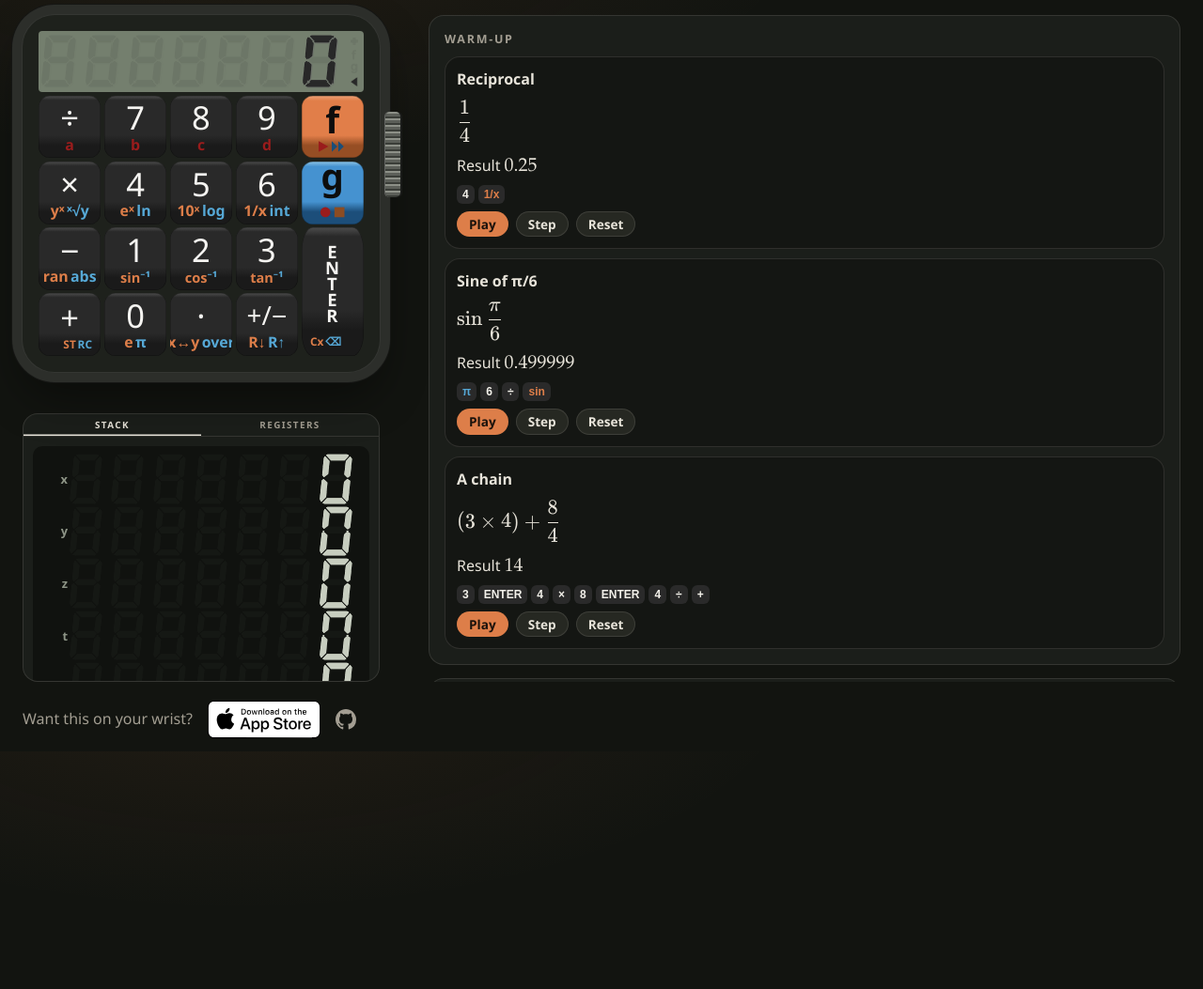
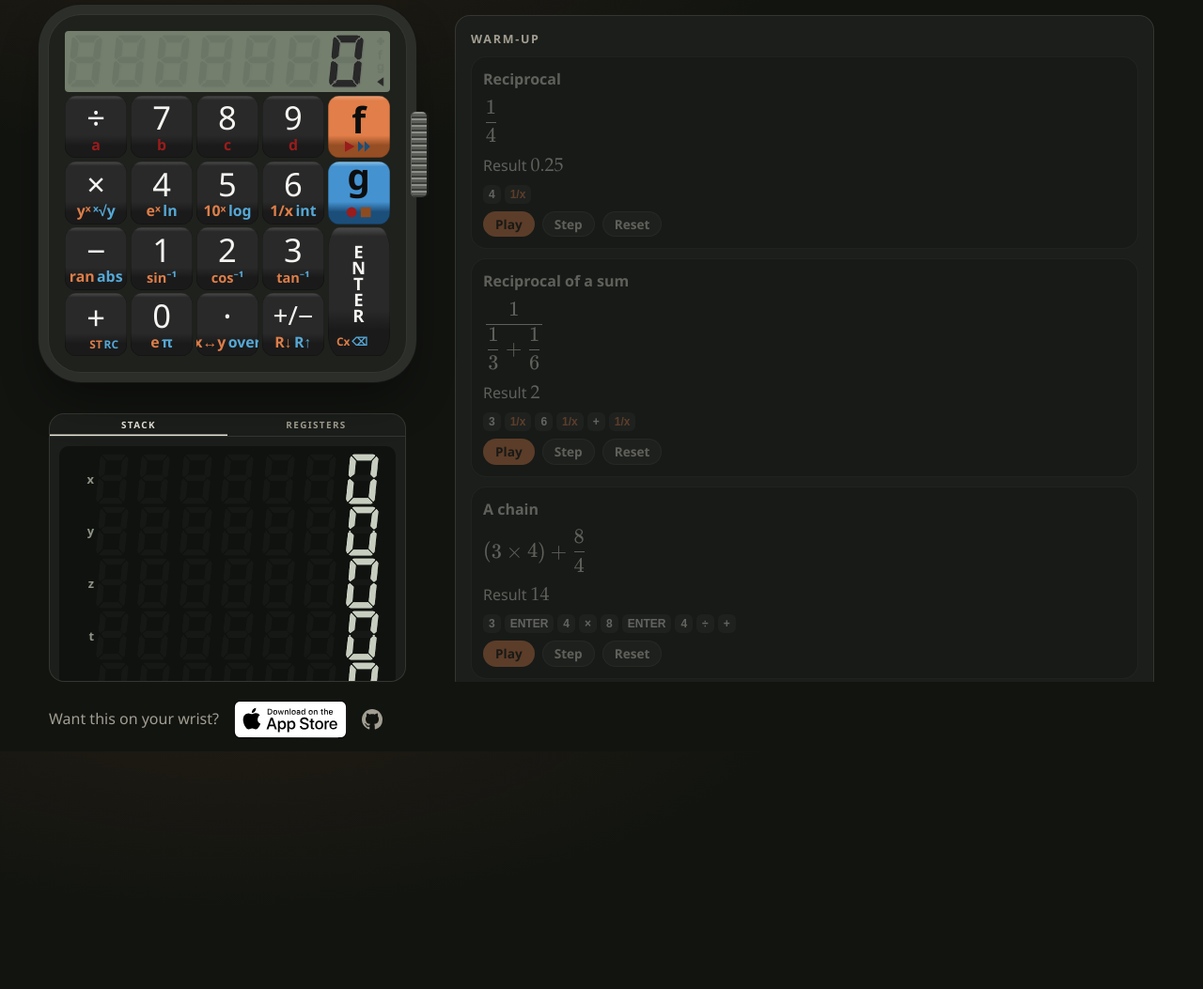
Before and after one commit to AshleyF/retrocalc-wear, a plain HTML site: page docs/index.html in a window 1280 px wide. Shown: the top 1053 px of the page at 94% size. Drawn offline with nearby package versions, Linux system fonts and the light colour scheme.

Commit message:
Reorg examples

```diff
--- a/docs/app.js
+++ b/docs/app.js
@@ -40,16 +40,35 @@ const GROUPS = [
         keys: "4f6",
       },
       {
-        title: "Sine of π/6",
-        tex: String.raw`\htmlClass{at4}{\sin}\htmlClass{at3}{\dfrac{\htmlClass{at1}{\pi}}{\htmlClass{at2}{6}}}`,
-        answer: "0.499999",
-        keys: "g06÷f1",
+        title: "Reciprocal of a sum",
+        tex: String.raw`\htmlClass{at6}{\dfrac{\htmlClass{at6}{1}}{\htmlClass{at2}{\dfrac{\htmlClass{at2}{1}}{\htmlClass{at1}{3}}}\htmlClass{at5}{+}\htmlClass{at4}{\dfrac{\htmlClass{at4}{1}}{\htmlClass{at3}{6}}}}}`,
+        answer: "2",
+        keys: "3f66f6+f6",
       },
       {
         title: "A chain",
         tex: String.raw`\htmlClass{at4}{(}\htmlClass{at1}{3}\htmlClass{at4}{\times}\htmlClass{at3}{4}\htmlClass{at4}{)}\htmlClass{at9}{+}\htmlClass{at8}{\dfrac{\htmlClass{at5}{8}}{\htmlClass{at7}{4}}}`,
         answer: "14",
         keys: "3E4×8E4÷+",
+      },
+    ],
+  },
+  {
+    title: "Scientific notation",
+    problems: [
+      {
+        title: "A billion",
+        tex: String.raw`\htmlClass{at13}{\htmlClass{at7}{1000000}\times\htmlClass{at12}{1000}=1.0\times10^{9}}\quad\htmlClass{at18}{\htmlClass{at15}{10}^{\htmlClass{at17}{9}}=1.0\times10^{9}}`,
+        answer: "1.0 × 10⁹, either way",
+        note: "A billion does not fit in seven digits. The display shows 1.0 with an exponent of 9.",
+        keys: "1000000E1000×10E9f×",
+      },
+      {
+        title: "A billionth",
+        tex: String.raw`\htmlClass{at8}{\dfrac{\htmlClass{at1}{1}}{\htmlClass{at7}{\htmlClass{at4}{10}^{\htmlClass{at6}{9}}}}=1.0\times10^{-9}}\quad\htmlClass{at14}{\htmlClass{at10}{10}^{\htmlClass{at13}{-}\htmlClass{at12}{9}}=1.0\times10^{-9}}`,
+        answer: "1.0 × 10⁻⁹, either way",
+        note: "Too small for seven digits as well. The display shows 1.0 with an exponent of −9.",
+        keys: "1E10E9f×÷10E9±f×",
       },
     ],
   },
@@ -82,61 +101,37 @@ const GROUPS = [
         keys: "4E5×2÷24E3E4×÷+18E2E4+÷2E6+4÷+×",
       },
       {
-        title: "5. Reciprocal of a sum",
-        tex: String.raw`\htmlClass{at6}{\dfrac{\htmlClass{at6}{1}}{\htmlClass{at2}{\dfrac{\htmlClass{at2}{1}}{\htmlClass{at1}{3}}}\htmlClass{at5}{+}\htmlClass{at4}{\dfrac{\htmlClass{at4}{1}}{\htmlClass{at3}{6}}}}}`,
-        answer: "2",
-        keys: "3f66f6+f6",
+        title: "5. Sine of π/6",
+        tex: String.raw`\htmlClass{at4}{\sin}\htmlClass{at3}{\dfrac{\htmlClass{at1}{\pi}}{\htmlClass{at2}{6}}}`,
+        answer: "0.499999",
+        keys: "g06÷f1",
       },
       {
-        title: "6. A continued fraction",
-        tex: String.raw`\htmlClass{at15}{3}\htmlClass{at16}{+}\htmlClass{at14}{\cfrac{\htmlClass{at14}{1}}{\htmlClass{at12}{7}\htmlClass{at13}{+}\htmlClass{at11}{\cfrac{\htmlClass{at11}{1}}{\htmlClass{at8}{1}\htmlClass{at9}{5}\htmlClass{at10}{+}\htmlClass{at7}{\cfrac{\htmlClass{at7}{1}}{\htmlClass{at5}{1}\htmlClass{at6}{+}\htmlClass{at4}{\cfrac{\htmlClass{at4}{1}}{\htmlClass{at1}{2}\htmlClass{at2}{9}\htmlClass{at3}{2}}}}}}}}}`,
-        answer: "3.141592",
-        keys: "292f61+f615+f67+f63+",
-      },
-      {
-        title: "7. A spherical angle",
+        title: "6. A spherical angle",
         tex: String.raw`\htmlClass{at29}{\arccos\htmlClass{at28}{(\htmlClass{at11}{\htmlClass{at4}{\cos}\htmlClass{at3}{\dfrac{\htmlClass{at1}{\pi}}{\htmlClass{at2}{4}}}\htmlClass{at11}{\cdot}\htmlClass{at10}{\cos}\htmlClass{at9}{\dfrac{\htmlClass{at7}{\htmlClass{at5}{5}\htmlClass{at6}{\pi}}}{\htmlClass{at8}{6}}}}\htmlClass{at28}{+}\htmlClass{at22}{\htmlClass{at15}{\sin}\htmlClass{at14}{\dfrac{\htmlClass{at12}{\pi}}{\htmlClass{at13}{4}}}\htmlClass{at22}{\cdot}\htmlClass{at21}{\sin}\htmlClass{at20}{\dfrac{\htmlClass{at18}{\htmlClass{at16}{5}\htmlClass{at17}{\pi}}}{\htmlClass{at19}{6}}}}\htmlClass{at27}{\cdot}\htmlClass{at26}{\cos}\htmlClass{at25}{\dfrac{\htmlClass{at23}{\pi}}{\htmlClass{at24}{3}}})}}`,
         answer: "2.021496",
         keys: "g04÷f25g0×6÷f2×g04÷f15g0×6÷f1×g03÷f2×+g2",
       },
       {
-        title: "8a. A right triangle",
+        title: "7a. A right triangle",
         tex: String.raw`\theta=\htmlClass{at3}{\dfrac{\htmlClass{at1}{\pi}}{\htmlClass{at2}{6}}},\ R=\htmlClass{at5}{5},\quad \htmlClass{at8}{x}=\htmlClass{at5}{R}\htmlClass{at8}{\htmlClass{at7}{\cos}\htmlClass{at6}{\theta}},\ \htmlClass{at12}{y}=\htmlClass{at8}{x}\htmlClass{at12}{\htmlClass{at11}{\tan}\htmlClass{at10}{\theta}}`,
         answer: "x = 4.330127, y = 2.5",
         keys: "g06÷f+5g+f2×Eg+f3×f.",
       },
       {
-        title: "8b. The same triangle, backwards",
+        title: "7b. The same triangle, backwards",
         tex: String.raw`x=\htmlClass{at3}{4},\ y=\htmlClass{at1}{3},\quad \htmlClass{at5}{\theta}=\htmlClass{at5}{\arctan}\htmlClass{at4}{\dfrac{\htmlClass{at1}{3}}{\htmlClass{at3}{4}}},\ R=\htmlClass{at10}{\dfrac{\htmlClass{at8}{3}}{\htmlClass{at10}{\htmlClass{at7}{\sin}\htmlClass{at5}{\theta}}}}`,
         answer: "θ = 0.643501, R = 5",
         keys: "3E4÷g3Ef13f.÷",
       },
       {
-        title: "9a. Five feet, three inches, in centimeters",
+        title: "8. Five feet, three inches, in centimeters",
         tex: String.raw`\htmlClass{at12}{\left(\htmlClass{at7}{\htmlClass{at5}{\left(\htmlClass{at1}{5}\htmlClass{at5}{\times}\htmlClass{at3}{1}\htmlClass{at4}{2}\right)}\htmlClass{at7}{+}\htmlClass{at6}{3}}\right)\htmlClass{at12}{\times}\htmlClass{at8}{2}\htmlClass{at9}{.}\htmlClass{at10}{5}\htmlClass{at11}{4}\,\mathrm{cm}}`,
         answer: "160.02",
         keys: "5E12×3+2.54×",
       },
       {
-        title: "9b. Thirty-seven inches, in centimeters",
-        tex: String.raw`\htmlClass{at8}{\htmlClass{at1}{3}\htmlClass{at2}{7}\htmlClass{at8}{\times}\htmlClass{at4}{2}\htmlClass{at5}{.}\htmlClass{at6}{5}\htmlClass{at7}{4}\,\mathrm{cm}}`,
-        answer: "93.98",
-        keys: "37E2.54×",
-      },
-      {
-        title: "9c. Twenty-four inches, in centimeters",
-        tex: String.raw`\htmlClass{at8}{\htmlClass{at1}{2}\htmlClass{at2}{4}\htmlClass{at8}{\times}\htmlClass{at4}{2}\htmlClass{at5}{.}\htmlClass{at6}{5}\htmlClass{at7}{4}\,\mathrm{cm}}`,
-        answer: "60.96",
-        keys: "24E2.54×",
-      },
-      {
-        title: "9d. Thirty-six inches, in centimeters",
-        tex: String.raw`\htmlClass{at8}{\htmlClass{at1}{3}\htmlClass{at2}{6}\htmlClass{at8}{\times}\htmlClass{at4}{2}\htmlClass{at5}{.}\htmlClass{at6}{5}\htmlClass{at7}{4}\,\mathrm{cm}}`,
-        answer: "91.44",
-        keys: "36E2.54×",
-      },
-      {
-        title: "10. Return after tax",
+        title: "9. Return after tax",
         tex: String.raw`\htmlClass{at30}{\dfrac{\htmlClass{at10}{(\htmlClass{at1}{2}\htmlClass{at2}{6}\htmlClass{at3}{7}\htmlClass{at4}{2}\htmlClass{at10}{-}\htmlClass{at6}{2}\htmlClass{at7}{3}\htmlClass{at8}{4}\htmlClass{at9}{1})}\htmlClass{at17}{\times}\htmlClass{at16}{(\htmlClass{at11}{1}\htmlClass{at16}{-}\htmlClass{at13}{0.}\htmlClass{at14}{3}\htmlClass{at15}{5})}\htmlClass{at20}{\times}\htmlClass{at18}{1}\htmlClass{at19}{2}}{\htmlClass{at21}{2}\htmlClass{at22}{3}\htmlClass{at23}{4}\htmlClass{at24}{1}\htmlClass{at29}{\times}\htmlClass{at26}{6}\htmlClass{at27}{.}\htmlClass{at28}{5}}}\htmlClass{at34}{\times}\htmlClass{at31}{1}\htmlClass{at32}{0}\htmlClass{at33}{0}`,
         answer: "16.9671",
         keys: "2672E2341-1E.35-×12×2341E6.5×÷100×",
@@ -183,6 +178,13 @@ const GROUPS = [
         keys: "g÷1+g÷fE1000000gf÷",
       },
       {
+        title: "Roll a die",
+        tex: String.raw`\htmlClass{at7}{\operatorname{int}(\htmlClass{at2}{\mathrm{ran}}\htmlClass{at4}{\times}\htmlClass{at3}{6}\htmlClass{at6}{+}\htmlClass{at5}{1})}\quad\htmlClass{at9}{1\text{–}6}\quad\htmlClass{at10}{1\text{–}6}\quad\htmlClass{at11}{1\text{–}6}\quad\htmlClass{at12}{1\text{–}6}\quad\htmlClass{at13}{1\text{–}6}\quad\htmlClass{at16}{c=\htmlClass{at15}{d}+}\quad\htmlClass{at22}{\htmlClass{at21}{\htmlClass{at19}{1}\htmlClass{at20}{0}\htmlClass{at21}{0}}\to 100\text{–}600}`,
+        answer: "five rolls from 1 to 6, then a sum from 100 to 600",
+        note: "C rolls the die and adds it. A hundred plays of C sums a hundred rolls.",
+        keys: "g9f-6×1+g6g9f9f9f9f9f9g8f9+g8fE100gf8",
+      },
+      {
         title: "Iterated cosine",
         tex: String.raw`\htmlClass{at1}{1}\to\htmlClass{at3}{0.540302}\to\htmlClass{at5}{0.857553}\to\htmlClass{at6}{0.654289}\qquad\htmlClass{at9}{\htmlClass{at8}{\htmlClass{at7}{2}\htmlClass{at8}{9}}\to 0.739085}`,
         answer: "1, then 0.540302, then 0.857553, then 0.654289, then 0.739085",
@@ -205,12 +207,6 @@ const GROUPS = [
         tex: String.raw`\htmlClass{at1}{1}\to\htmlClass{at9}{1.5}\to\htmlClass{at11}{1.416666}\to\htmlClass{at12}{1.414215}\to\htmlClass{at13}{1.414213\approx\sqrt{2}}`,
         answer: "1.5, then 1.416666, then 1.414215, then 1.414213",
         keys: "1g÷Ef62×+2÷g÷f÷f÷f÷",
-      },
-      {
-        title: "Roll a die",
-        tex: String.raw`\htmlClass{at7}{\operatorname{int}(\htmlClass{at2}{\mathrm{ran}}\htmlClass{at4}{\times}\htmlClass{at3}{6}\htmlClass{at6}{+}\htmlClass{at5}{1})}\quad\htmlClass{at9}{1\text{–}6}\quad\htmlClass{at10}{1\text{–}6}\quad\htmlClass{at11}{1\text{–}6}`,
-        answer: "a whole number from 1 to 6",
-        keys: "g9f-6×1+g6g9f9f9f9",
       },
     ],
   },
--- a/docs/index.html
+++ b/docs/index.html
@@ -24,7 +24,7 @@
   </main>
   <footer>
     <p>Want this on your wrist?</p>
-    <a class="store" href="https://apps.apple.com/us/app/retrorpn/id6831840280">
+    <a class="store" href="https://apps.apple.com/us/app/retrorpn/id6831840280" target="_blank" rel="noopener">
       <img src="app-store-badge.svg" alt="Download on the App Store" width="120" height="40">
     </a>
     <a class="github" href="https://github.com/ashleyf/retrocalc-wear/issues" aria-label="GitHub">
--- a/docs/styles.css
+++ b/docs/styles.css
@@ -11,6 +11,7 @@
   --g-shadow: #1b4e78;
   --lcd: #747f6e;
   --face: #1e211c;
+  --gutter: 52px;
   color-scheme: dark;
 }
 
@@ -61,12 +62,11 @@ footer p {
 .stage {
   flex: 1;
   min-height: 0;
-  width: min(1280px, 100%);
-  margin: 0 auto;
-  padding: 16px 24px 12px;
+  width: 100%;
+  padding: 16px var(--gutter) 12px;
   display: grid;
   grid-template-columns: minmax(260px, 380px) minmax(0, 1fr);
-  gap: 52px;
+  gap: var(--gutter);
   align-items: stretch;
 }
 
@@ -502,6 +502,13 @@ kbd {
   padding: 12px;
   margin-top: 10px;
   background: #141613;
+  opacity: 0.34;
+  transition: opacity 120ms ease;
+}
+.problem:hover,
+.problem:focus-within,
+.problem.selected {
+  opacity: 1;
 }
 .problem h3 { margin: 0 0 6px; font-size: 1rem; font-weight: 650; }
 .expr { font-size: 1.15rem; line-height: 1.35; overflow-x: auto; }
@@ -530,9 +537,8 @@ kbd {
 
 footer {
   flex: none;
-  width: min(1280px, 100%);
-  margin: 0 auto;
-  padding: 8px 24px 14px;
+  width: 100%;
+  padding: 8px var(--gutter) 14px;
   display: flex;
   align-items: center;
   gap: 16px;
@@ -542,7 +548,10 @@ footer {
   .stage {
     grid-template-columns: 1fr;
     overflow: auto;
+    padding-left: 24px;
+    padding-right: 24px;
   }
+  footer { padding-left: 24px; padding-right: 24px; }
   .watch-column { display: flex; flex-direction: column; max-width: 460px; }
   .panel { max-height: none; overflow: visible; align-self: stretch; }
   .watch-slot { height: auto; display: block; }
```
